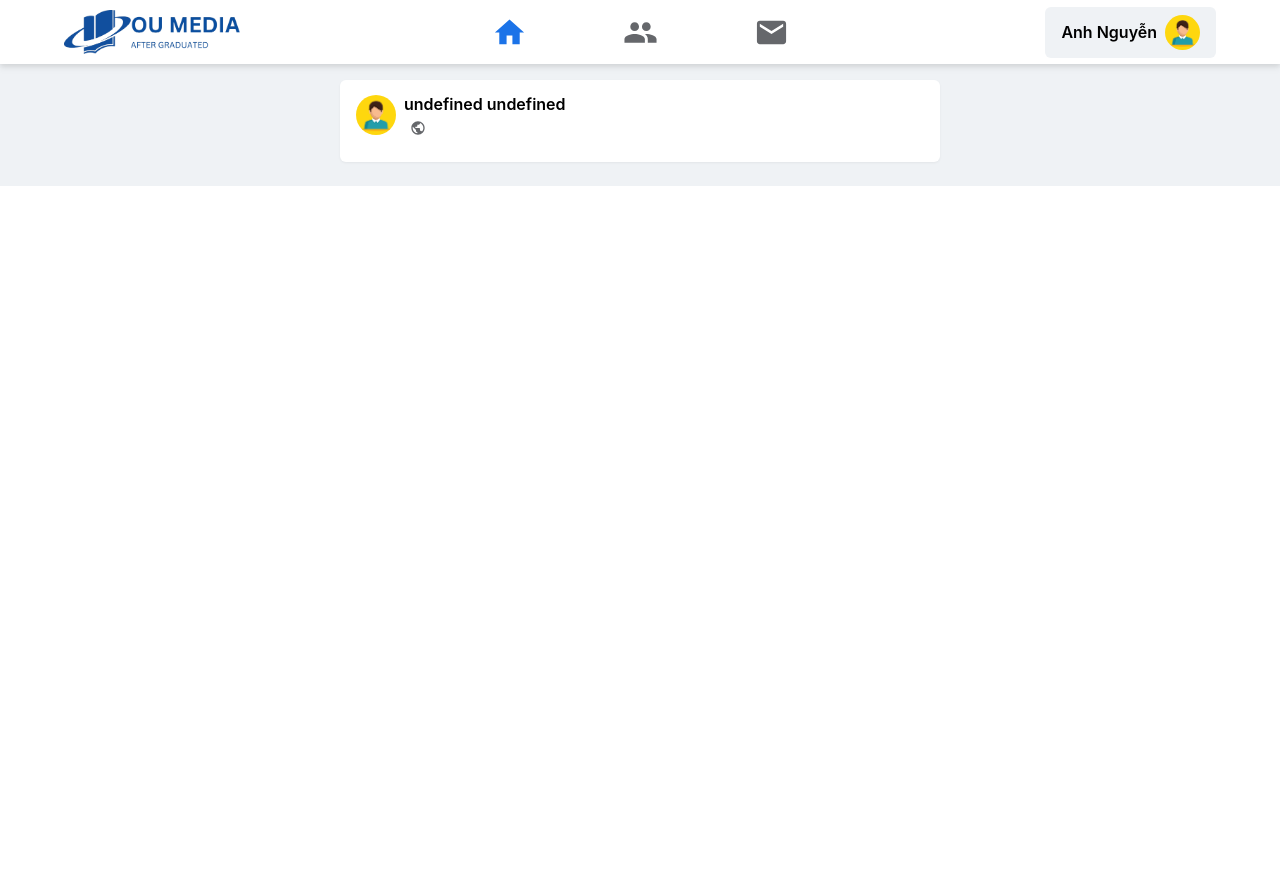
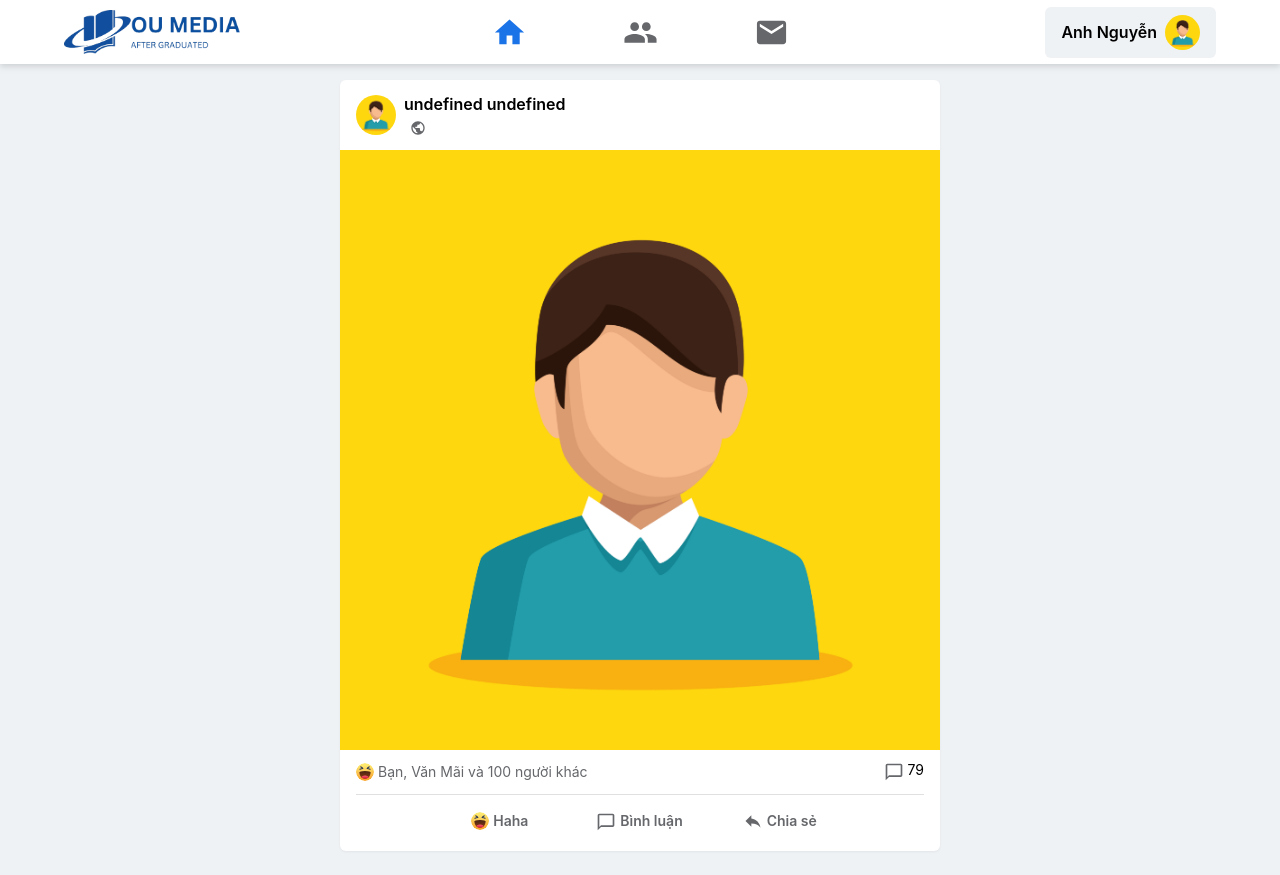
Before and after one commit to workanhnguyen/alumni_social_media, a React (Create React App) app in the folder client/: page /posts/1 in a window 1280 px wide. Before the commit the page ends 800 px from the top, so only its background shows below. Built offline with nearby package versions, Linux system fonts and the light colour scheme.

Commit message:
update ui post detail

```diff
--- a/client/src/pages/PostDetailPage.jsx
+++ b/client/src/pages/PostDetailPage.jsx
@@ -1,12 +1,21 @@
 import React from "react";
-import { Link } from "react-router-dom";
 
 import PublicIcon from "@mui/icons-material/Public";
-import { Avatar } from "@mui/material";
+import { Avatar, Divider } from "@mui/material";
+import ChatBubbleOutlineOutlinedIcon from "@mui/icons-material/ChatBubbleOutlineOutlined";
+import ReplyOutlinedIcon from "@mui/icons-material/ReplyOutlined";
 
 import { useStateContext } from "../contexts/ContextProvider";
 import { DefaultLayout } from "../layouts";
-import { blankAvatar } from "../assets";
+import { actionHaha, blankAvatar } from "../assets";
+
+const images = [
+  blankAvatar,
+  blankAvatar,
+  blankAvatar,
+  blankAvatar,
+  blankAvatar,
+];
 
 const PostDetailPage = () => {
   const { postDetail } = useStateContext();
@@ -32,7 +41,63 @@ const PostDetailPage = () => {
           </div>
 
           {/* Post content */}
-          <div className="mt-3 px-4" dangerouslySetInnerHTML={{ __html: postDetail?.content }} />
+          <div
+            className="mt-3 px-4"
+            dangerouslySetInnerHTML={{ __html: postDetail?.content }}
+          />
+
+          {/* Post images */}
+          <div className="mt-3 flex overflow-auto gap-x-1">
+            {}
+            {images.map((image, index) => (
+              <img key={index} src={image} alt="img" />
+            ))}
+          </div>
+          {/* Post reaction quantities */}
+          <div className="w-full flex justify-between px-4 py-3">
+            {/* Like */}
+            <div className="w-fit flex items-center">
+              <Avatar src={actionHaha} sx={{ width: 18, height: 18 }} />
+              <span className="ml-1 text-dark-gray text-sm">
+                Bạn, Văn Mãi và 100 người khác
+              </span>
+            </div>
+            {/* Comment */}
+            <div className="w-fit flex items-center">
+              <ChatBubbleOutlineOutlinedIcon
+                className="text-dark-gray"
+                fontSize="small"
+              />
+              <span className="text-sm text-dark ml-1 -mt-1">79</span>
+            </div>
+          </div>
+          <Divider variant="middle" />
+          {/* Post reacting action */}
+          <div className="w-full flex justify-center items-center gap-x-1 mt-2">
+            <div className="w-fit flex items-center px-10 py-2 hover:bg-gray active:bg-gray-2 rounded-md cursor-pointer">
+              <Avatar src={actionHaha} sx={{ width: 18, height: 18 }} />
+              <span className="text-sm text-dark-gray ml-1 font-semibold">
+                Haha
+              </span>
+            </div>
+            <div
+              className="w-fit flex items-center px-6 py-2 hover:bg-gray active:bg-gray-2 rounded-md cursor-pointer"
+            >
+              <ChatBubbleOutlineOutlinedIcon
+                fontSize="small"
+                className="text-dark-gray -mb-0.5"
+              />
+              <span className="text-sm text-dark-gray ml-1 font-semibold">
+                Bình luận
+              </span>
+            </div>
+            <div className="w-fit flex items-center px-8 py-2 hover:bg-gray active:bg-gray-2 rounded-md cursor-pointer">
+              <ReplyOutlinedIcon fontSize="small" className="text-dark-gray" />
+              <span className="text-sm text-dark-gray ml-1 font-semibold">
+                Chia sẻ
+              </span>
+            </div>
+          </div>
         </div>
       </div>
     </DefaultLayout>
```
